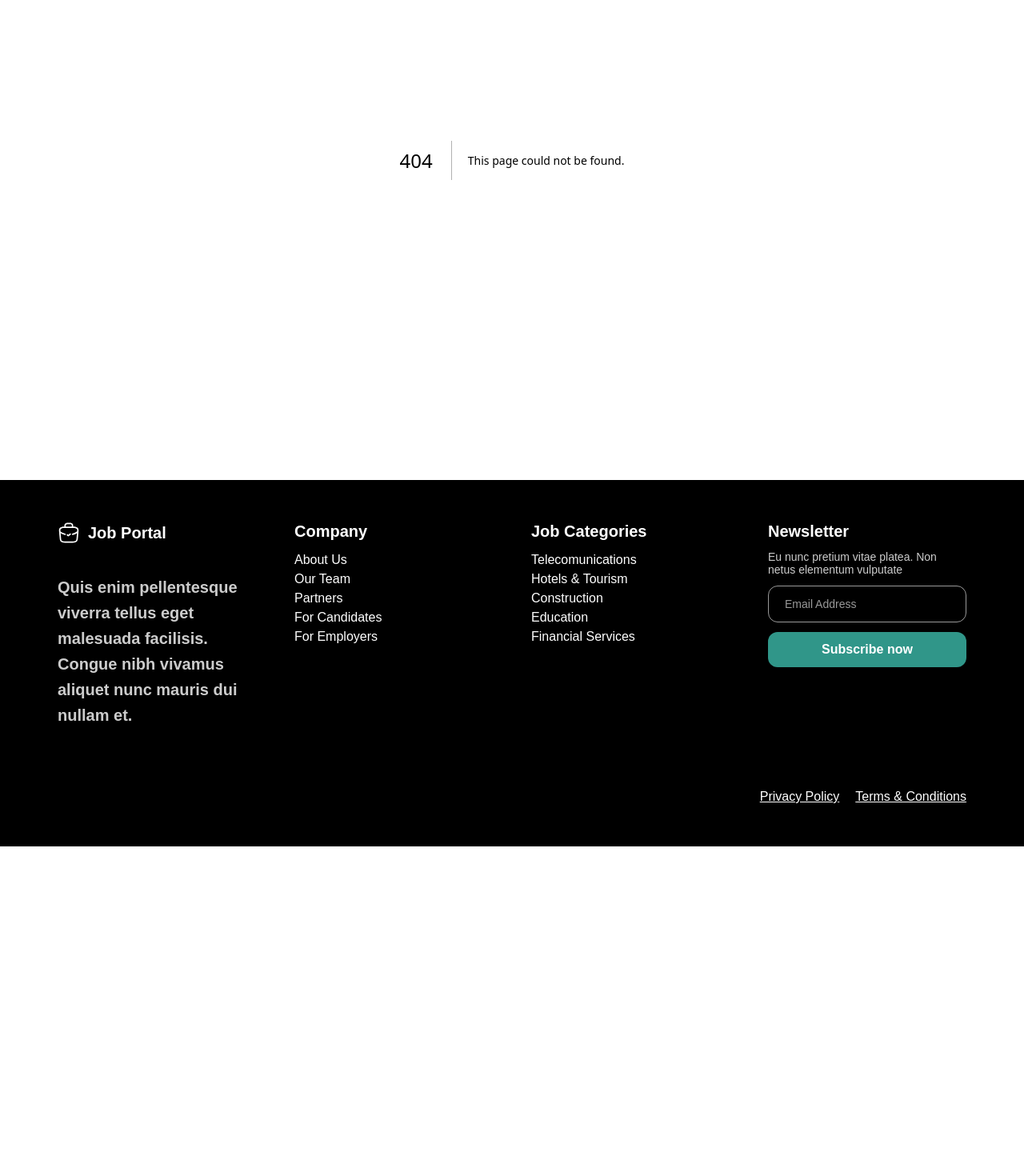
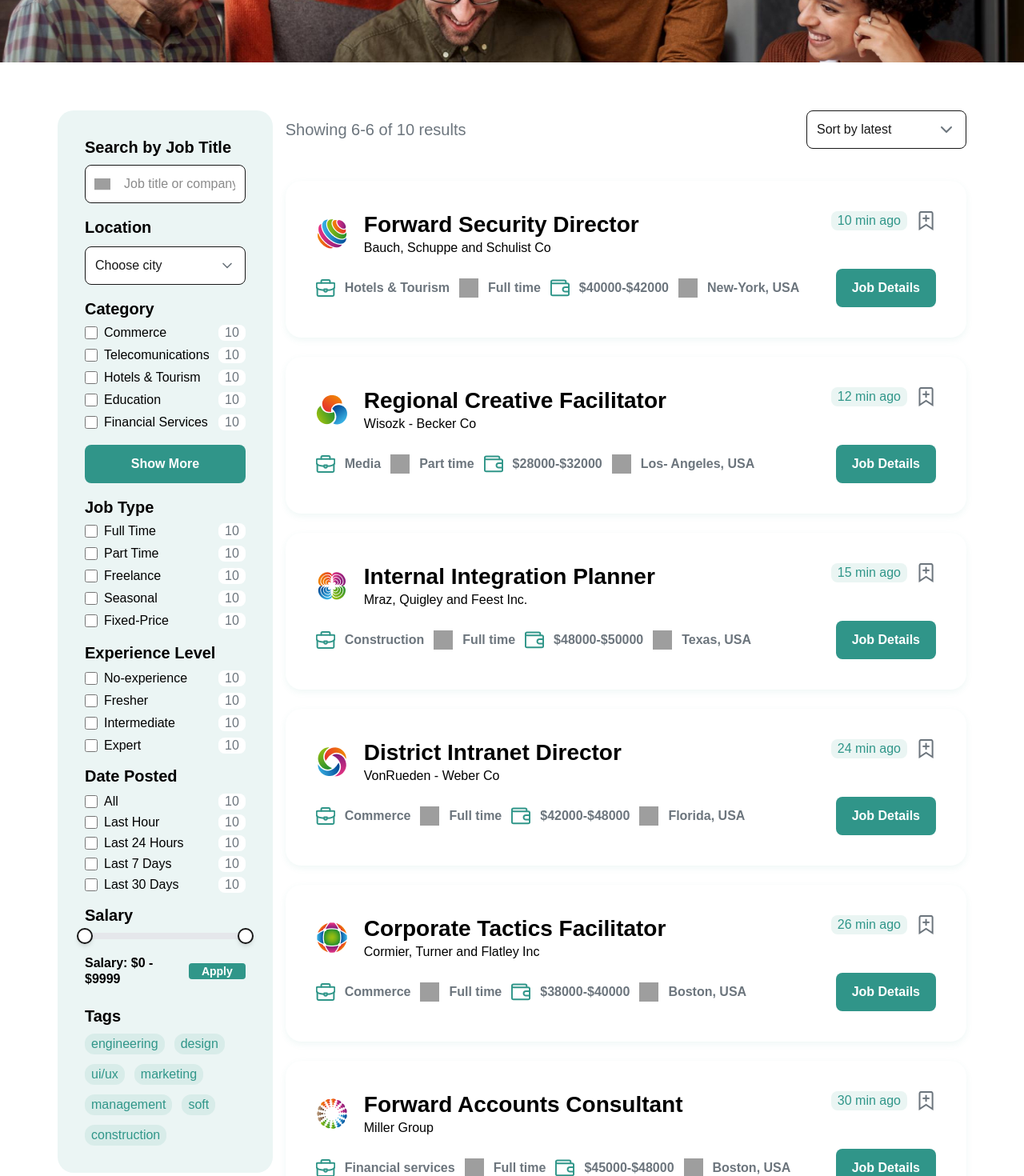
Before and after one commit to Sarathmithran/job-portal, a Next.js app: page /jobs in a window 1280 px wide. Before the commit this address had no page. Shown: the part 200-1670 px from the top of the page at 80% size. Before the commit the page ends 1258 px from the top, so only its background shows below. Built offline with nearby package versions, Linux system fonts and the light colour scheme; grey boxes are pictures that could not be loaded.

Commit message:
created jobs page

```diff
--- /dev/null
+++ b/src/app/jobs/page.tsx
@@ -0,0 +1,144 @@
+'use client';
+import React, { useState } from 'react';
+import Image from 'next/image';
+import Dropdown from '@/components/ui/Dropdown';
+import CommonHeader from '@/components/common/CommonHeader';
+import Filter from '@/components/jobs/Filter';
+import Card from '@/components/jobs/Card';
+import { TopCompany } from '@/components/jobs/TopCompany';
+import Pagination from '@/components/jobs/Pagination';
+interface Job {
+  id: string;
+  title: string;
+  company: string;
+  logo: string;
+  category: string;
+  type: string;
+  salary: string;
+  location: string;
+  timeAgo: string;
+}
+
+const Jobs: React.FC = () => {
+  const [sortBy, setSortBy] = useState('latest');
+
+  const jobs: Job[] = [
+    {
+      id: '1',
+      title: 'Forward Security Director',
+      company: 'Bauch, Schuppe and Schulist Co',
+      logo: '/images/img_logo_40x40.png',
+      category: 'Hotels & Tourism',
+      type: 'Full time',
+      salary: '$40000-$42000',
+      location: 'New-York, USA',
+      timeAgo: '10 min ago'
+    },
+    {
+      id: '2',
+      title: 'Regional Creative Facilitator',
+      company: 'Wisozk - Becker Co',
+      logo: '/images/img_logo_1.png',
+      category: 'Media',
+      type: 'Part time',
+      salary: '$28000-$32000',
+      location: 'Los- Angeles, USA',
+      timeAgo: '12 min ago'
+    },
+    {
+      id: '3',
+      title: 'Internal Integration Planner',
+      company: 'Mraz, Quigley and Feest Inc.',
+      logo: '/images/img_logo_2.png',
+      category: 'Construction',
+      type: 'Full time',
+      salary: '$48000-$50000',
+      location: 'Texas, USA',
+      timeAgo: '15 min ago'
+    },
+    {
+      id: '4',
+      title: 'District Intranet Director',
+      company: 'VonRueden - Weber Co',
+      logo: '/images/img_logo_3.png',
+      category: 'Commerce',
+      type: 'Full time',
+      salary: '$42000-$48000',
+      location: 'Florida, USA',
+      timeAgo: '24 min ago'
+    },
+    {
+      id: '5',
+      title: 'Corporate Tactics Facilitator',
+      company: 'Cormier, Turner and Flatley Inc',
+      logo: '/images/img_logo_4.png',
+      category: 'Commerce',
+      type: 'Full time',
+      salary: '$38000-$40000',
+      location: 'Boston, USA',
+      timeAgo: '26 min ago'
+    },
+    {
+      id: '6',
+      title: 'Forward Accounts Consultant',
+      company: 'Miller Group',
+      logo: '/images/img_logo_5.png',
+      category: 'Financial services',
+      type: 'Full time',
+      salary: '$45000-$48000',
+      location: 'Boston, USA',
+      timeAgo: '30 min ago'
+    }
+  ];
+
+  const sortOptions = [
+    { value: 'latest', label: 'Sort by latest' },
+    { value: 'oldest', label: 'Sort by oldest' },
+    { value: 'salary-high', label: 'Salary: High to Low' },
+    { value: 'salary-low', label: 'Salary: Low to High' }
+  ];
+
+  return (
+    <div className="w-full bg-white">
+      {/* Header */}
+      <CommonHeader />
+      <main className="w-full max-w-[1440px] mx-auto px-4 sm:px-6 lg:px-[72px] py-12 sm:py-16 lg:py-[60px]">
+        <div className="flex flex-col lg:flex-row gap-6 lg:gap-[16px]">
+            <Filter />
+          <div className="w-full lg:w-[76%]">
+            {/* Results Header */}
+            <div className="flex flex-col sm:flex-row justify-between items-start sm:items-center gap-4 mb-8 lg:mb-[40px]">
+              <p className="text-lg sm:text-xl lg:text-[20px] font-figtree font-medium leading-5 sm:leading-6 text-[#6c757d]">
+                Showing 6-6 of 10 results
+              </p>
+              <div className="w-full sm:w-auto min-w-[200px]">
+                <Dropdown
+                  options={sortOptions}
+                  value={sortBy}
+                  onChange={setSortBy}
+                  rightIcon={
+                    <Image
+                      src="/images/img_arrowdown.svg"
+                      alt="Arrow down"
+                      width={24}
+                      height={20}
+                    />
+                  }
+                />
+              </div>
+            </div>
+            {/* Job Listings */}
+            <div className="space-y-6 lg:space-y-[24px] mb-8 lg:mb-[40px]">
+              {jobs.map((job) => (
+                <Card key={job?.id} job={job}/>
+              ))}
+            </div>
+            <Pagination />
+          </div>
+        </div>
+      </main>
+      <TopCompany />
+    </div>
+  );
+};
+export default Jobs;
```
